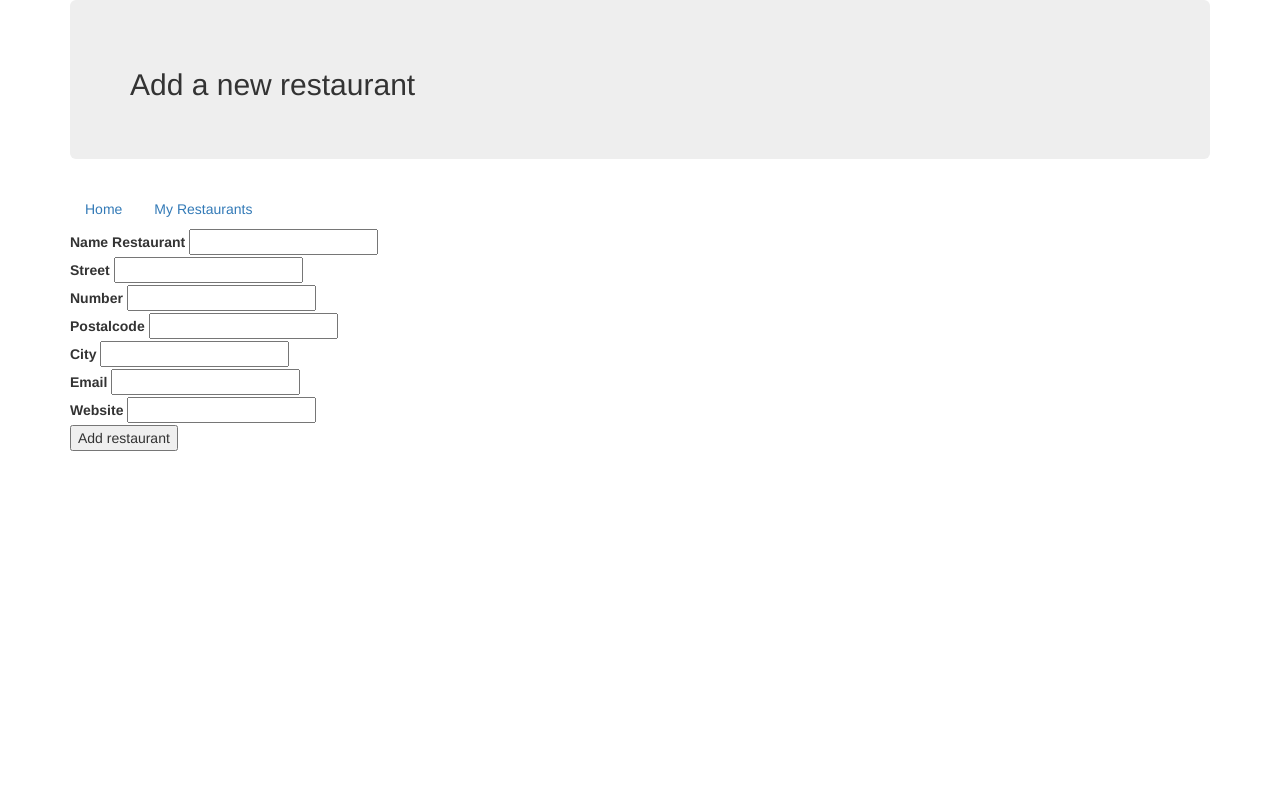
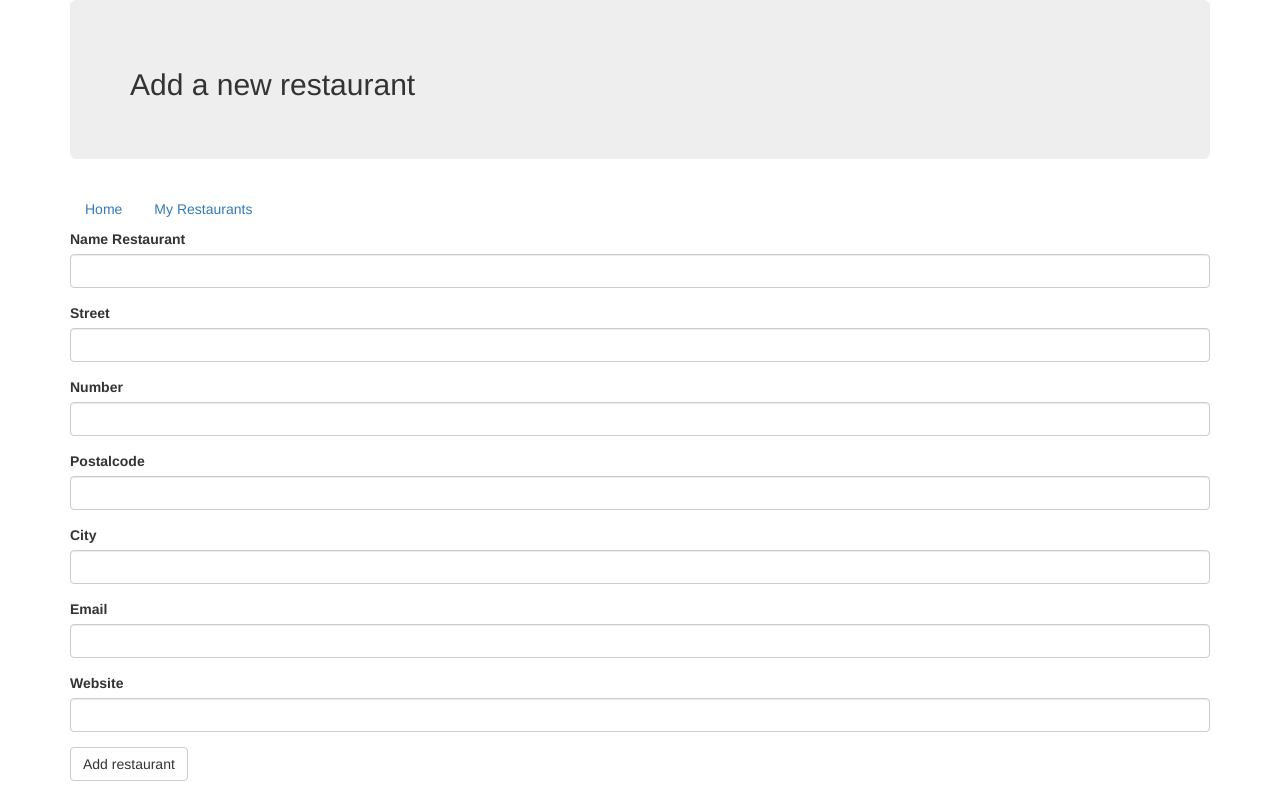
Before and after one commit to yncredible/php1-project, a PHP site: page /addRestaurant.php in a window 1280 px wide. Run offline with PHP 8.4, Linux system fonts and the light colour scheme; the visitor is signed in with stand-in values (Sample User, id 1); some libraries are stand-ins or nearby versions.

Commit message:
bootstrapped and tweaked addRestaurant form

```diff
--- a/addRestaurant.php
+++ b/addRestaurant.php
@@ -60,23 +60,44 @@
 				<div class="col-sm-12">
 
 				<form method="post" role="form">
+					<div class="form-group">
 					<label for="name_restaurant">Name Restaurant</label>
-					<input type="text" name="name_restaurant" id="name_restaurant"><br/>
+					<input class="form-control" type="text" name="name_restaurant" id="name_restaurant">
+					</div>
+
+					<div class="form-group">
 					<label for="street_restaurant">Street </label>
-					<input type="text" name="street_restaurant" id="street_restaurant"><br/>
+					<input class="form-control" type="text" name="street_restaurant" id="street_restaurant">
+					</div>
+
+					<div class="form-group">
 					<label for="number_restaurant">Number</label>
-					<input type="text" name="number_restaurant" id="number_restaurant"><br/>
+					<input class="form-control" type="text" name="number_restaurant" id="number_restaurant">
+					</div>
+
+					<div class="form-group">
 					<label for="postalcode_restaurant">Postalcode</label>
-					<input type="text" name="postalcode_restaurant" id="postalcode_restaurant"><br/>
+					<input class="form-control" type="text" name="postalcode_restaurant" id="postalcode_restaurant">
+					</div>
+
+					<div class="form-group">
 					<label for="city_restaurant">City</label>
-					<input type="text" name="city_restaurant" id="city_restaurant"><br/>
+					<input class="form-control" type="text" name="city_restaurant" id="city_restaurant">
+					</div>
+
+					<div class="form-group">
 					<label for="email_restaurant">Email</label>
-					<input type="email" name="email_restaurant" id="email_restaurant"><br/>
+					<input class="form-control" type="email" name="email_restaurant" id="email_restaurant">
+					</div>
+
+					<div class="form-group">
 					<label for="website_restaurant">Website</label>
-					<input type="text" name="website_restaurant" id="website_restaurant"><br/>
+					<input class="form-control" type="text" name="website_restaurant" id="website_restaurant">
+					</div>
 
-
-					<input type="submit" value="Add restaurant" name="register_restaurant" id="register_restaurant">
+					<div class="form-group">
+					<input class="btn btn-default" type="submit" value="Add restaurant" name="register_restaurant" id="register_restaurant">
+					</div>
 				</form>
 
 				</div>
```
